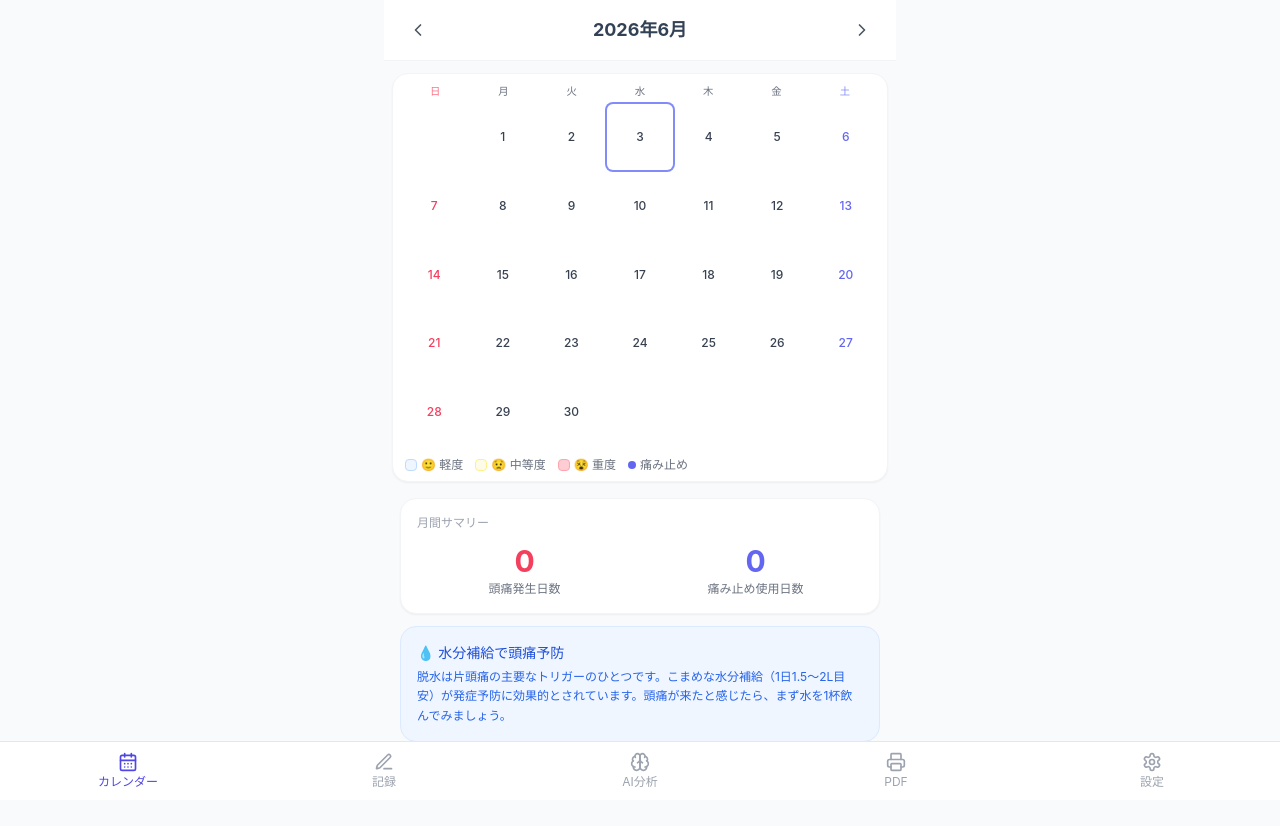
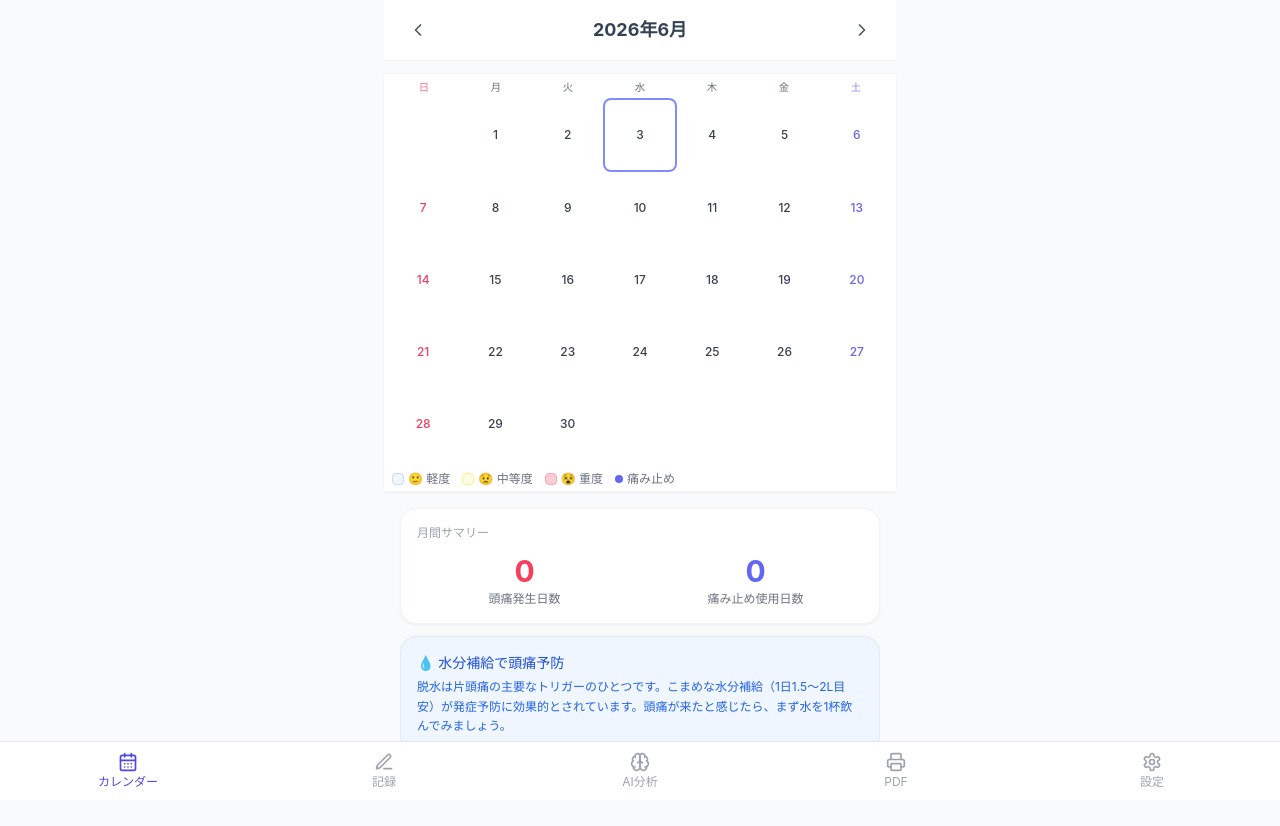
Before and after one commit to fs23ys/headache-diary, a Next.js app: page / in a window 1280 px wide. Shown: the top 826 px of the page. Built offline with nearby package versions, Linux system fonts and the light colour scheme; no server answers; the database is empty; sample sign-in values are in the browser's storage.

Commit message:
fix: カレンダーを画面幅いっぱいに拡張

```diff
--- a/app/(app)/page.tsx
+++ b/app/(app)/page.tsx
@@ -71,7 +71,7 @@ export default function HomePage() {
       </div>
 
       {/* Calendar */}
-      <div className="mx-2 mt-3 bg-white rounded-2xl border border-gray-100 shadow-sm p-2">
+      <div className="mx-0 mt-3 bg-white border-y border-gray-100 shadow-sm p-1">
         {loading ? (
           <div className="flex justify-center items-center h-48 text-gray-400 text-sm">
             読み込み中...
```
